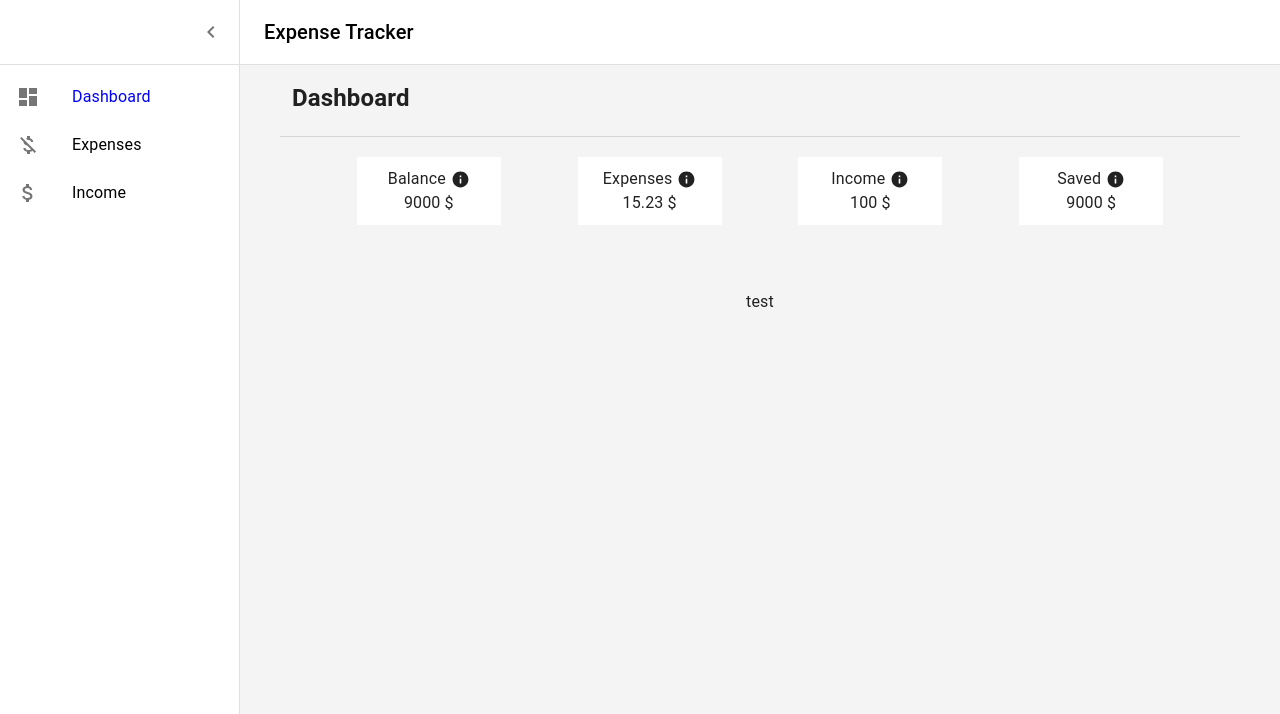
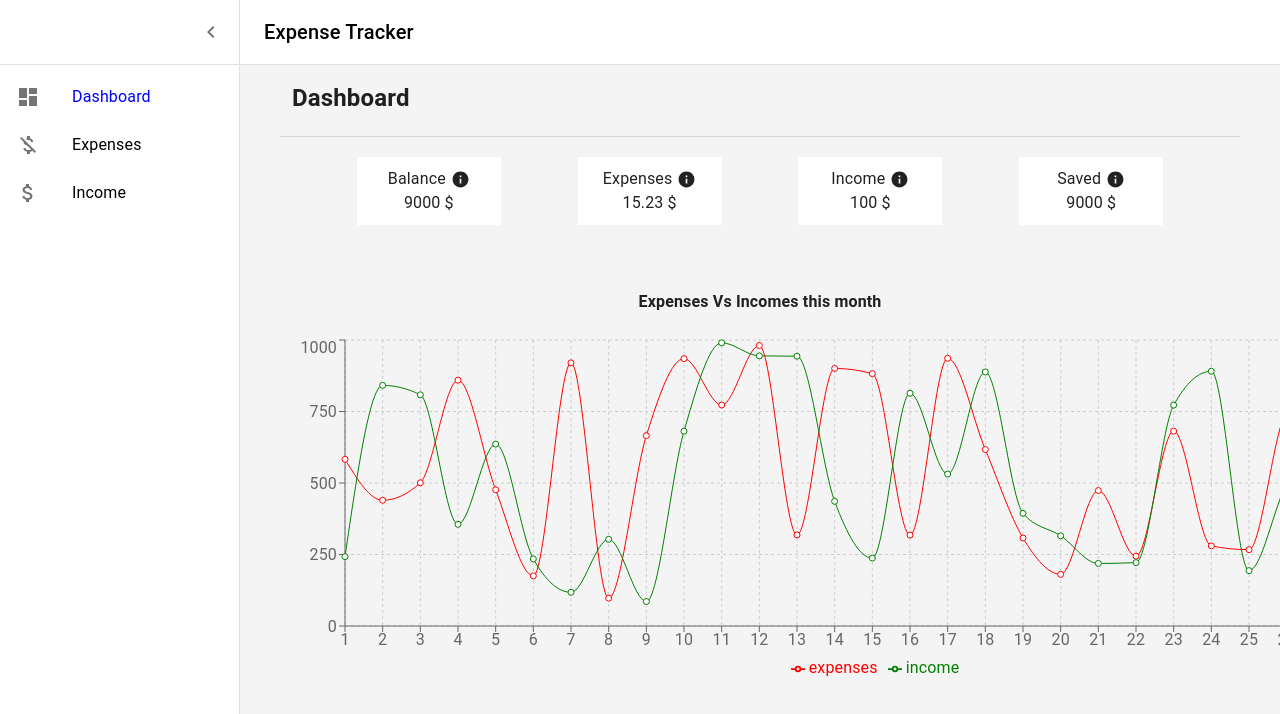
Before and after one commit to Alex-Kostov/expense-tracker, a React (Vite) app in the folder apps/client/: page / in a window 1280 px wide. Shown: the top 714 px of the page. Built offline with nearby package versions, Linux system fonts and the light colour scheme; no server answers.

Commit message:
Adding dashboard chart with dummy data

```diff
--- /dev/null
+++ b/apps/client/src/components/ExpenseTrackerLineChart.tsx
@@ -0,0 +1,31 @@
+import React from "react";
+import {CartesianGrid, Legend, Line, LineChart, Tooltip, XAxis, YAxis} from "recharts";
+
+const ExpenseTrackerLineChart = () => {
+		const data = [];
+
+		for (let day = 1; day <= 31; day++) {
+			const randomExpense = parseFloat((Math.random() * 1000).toFixed(2));
+			const randomIncome = parseFloat((Math.random() * 1000).toFixed(2));
+			data.push({
+				"name": day.toString(),
+				"expenses": randomExpense,
+				"income": randomIncome
+			});
+		}
+
+		return (
+			<LineChart width={1200} height={350} data={data}>
+				<CartesianGrid strokeDasharray="3 3"/>
+				<XAxis dataKey="name"/>
+				<YAxis/>
+				<Tooltip/>
+				<Legend/>
+				<Line type="monotone" dataKey="expenses" stroke="red"/>
+				<Line type="monotone" dataKey="income" stroke="green"/>
+			</LineChart>
+		);
+	}
+;
+
+export default ExpenseTrackerLineChart;
--- a/apps/client/src/pages/Dashboard.scss
+++ b/apps/client/src/pages/Dashboard.scss
@@ -24,6 +24,13 @@
   section.bottom {
     height: 80vh;
     margin-top: 50px;
+
+    .expense-chart {
+      .recharts-wrapper {
+        margin: 0 auto;
+      }
+    }
+
   }
 
 }
--- a/apps/client/src/pages/Dashboard.tsx
+++ b/apps/client/src/pages/Dashboard.tsx
@@ -2,6 +2,7 @@ import React from "react";
 import "./Dashboard.scss";
 import InfoCube from "../components/InfoCube.tsx";
 import Divider from "@mui/material/Divider";
+import ExpenseTrackerLineChart from "../components/ExpenseTrackerLineChart.tsx";
 
 const Dashboard = () => {
 	return (
@@ -17,7 +18,10 @@ const Dashboard = () => {
 				</div>
 			</section>
 			<section className="bottom">
-				test
+				<div className="expense-chart">
+					<h4>Expenses Vs Incomes this month</h4>
+					<ExpenseTrackerLineChart />
+				</div>
 			</section>
 		</div>
 	);
```
